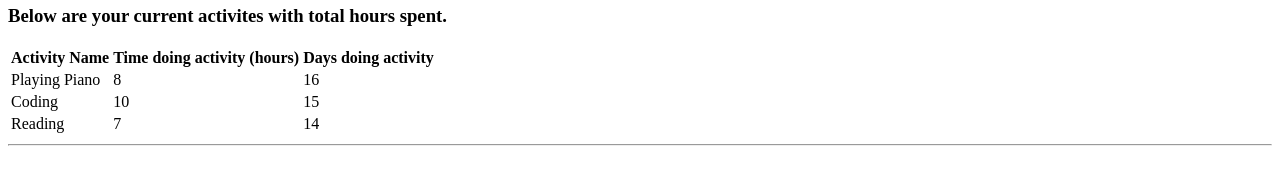
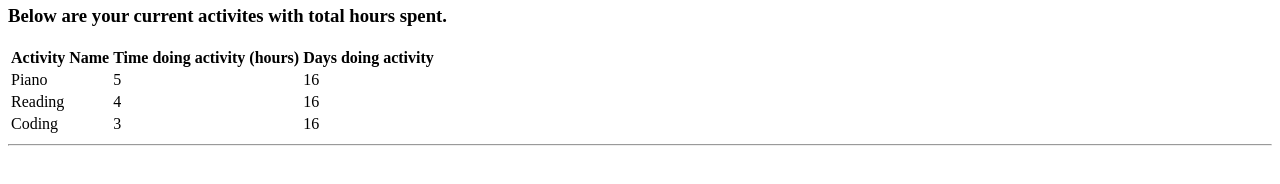
Before and after one commit to jmcnamara44/to-do-tracker, an Angular app: page / in a window 1280 px wide. Shown: the part 248-432 px from the top of the page. Built offline with nearby package versions, Linux system fonts and the light colour scheme.

Commit message:
create an activity model and activity service to display activity list using mock array.

```diff
--- a/src/app/activity-list/activity-list.component.html
+++ b/src/app/activity-list/activity-list.component.html
@@ -6,20 +6,10 @@
       <th>Time doing activity (hours)</th>
       <th>Days doing activity</th>
     </tr>
-    <tr>
-      <td>Playing Piano</td>
-      <td>8</td>
+    <tr *ngFor="let activity of activities">
+      <td>{{activity.name}}</td>
+      <td>{{activity.hours}}</td>
       <td>16</td>
-    </tr>
-    <tr>
-      <td>Coding</td>
-      <td>10</td>
-      <td>15</td>
-    </tr>
-    <tr>
-      <td>Reading</td>
-      <td>7</td>
-      <td>14</td>
     </tr>
   </table>
 </div>
--- a/src/app/activity-list/activity-list.component.ts
+++ b/src/app/activity-list/activity-list.component.ts
@@ -1,15 +1,20 @@
 import { Component, OnInit } from '@angular/core';
+import { Activity } from './../models/activity.model';
+import { ActivityService } from './../activity.service';
 
 @Component({
   selector: 'app-activity-list',
   templateUrl: './activity-list.component.html',
-  styleUrls: ['./activity-list.component.css']
+  styleUrls: ['./activity-list.component.css'],
+  providers: [ActivityService]
 })
 export class ActivityListComponent implements OnInit {
 
-  constructor() { }
-
+  constructor(private activityService: ActivityService) { }
+  activities: Activity[];
   ngOnInit() {
+    this.activities = this.activityService.activities;
+    console.log(this.activities);
   }
 
 }
--- /dev/null
+++ b/src/app/activity.service.ts
@@ -0,0 +1,13 @@
+import { Injectable } from '@angular/core';
+import { ACTIVITIES } from './mock-activities';
+import { Activity } from './models/activity.model';
+@Injectable()
+export class ActivityService {
+  activities: Activity[];
+  constructor()
+  {
+    this.activities = ACTIVITIES;
+    console.log(this.activities);
+  }
+
+}
--- /dev/null
+++ b/src/app/mock-activities.ts
@@ -0,0 +1,7 @@
+import { Activity } from './models/activity.model';
+
+export const ACTIVITIES: Activity[] = [
+  new Activity("Piano", 5),
+  new Activity("Reading", 4),
+  new Activity("Coding", 3)
+];
--- /dev/null
+++ b/src/app/models/activity.model.ts
@@ -0,0 +1,3 @@
+export class Activity {
+  constructor(public name: string, public hours: number) { }
+}
```
Also changed, not shown: 1 other file (tests, documents, lock files or other folders).
